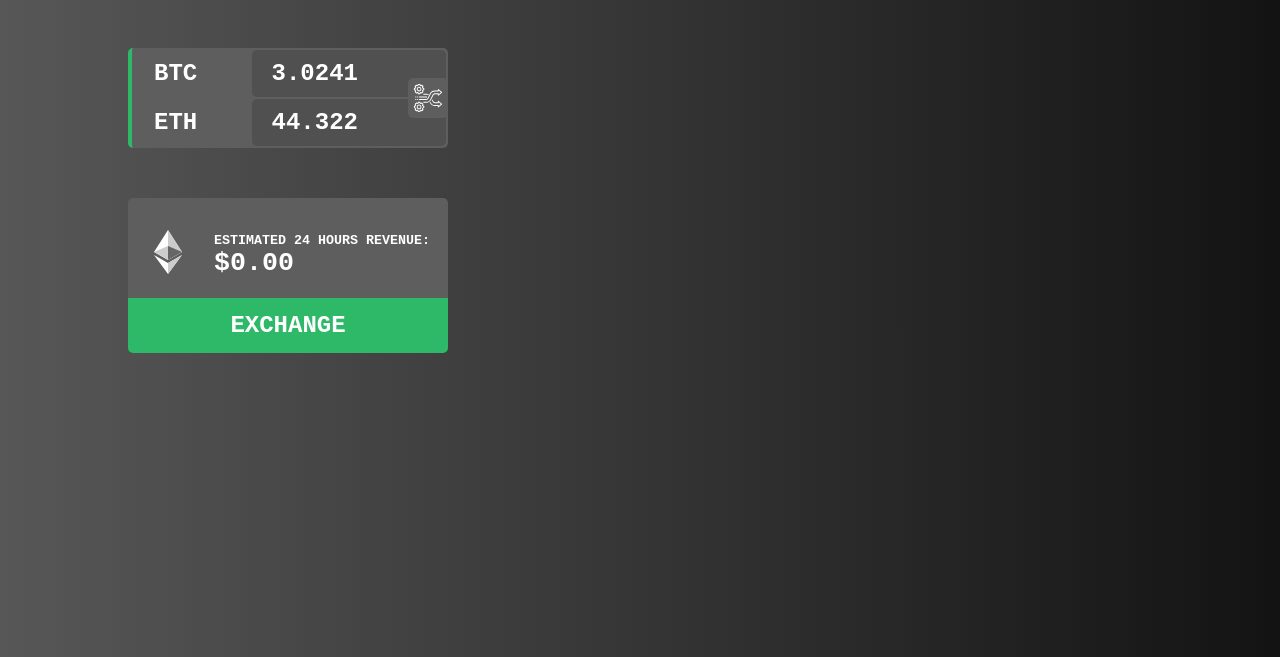
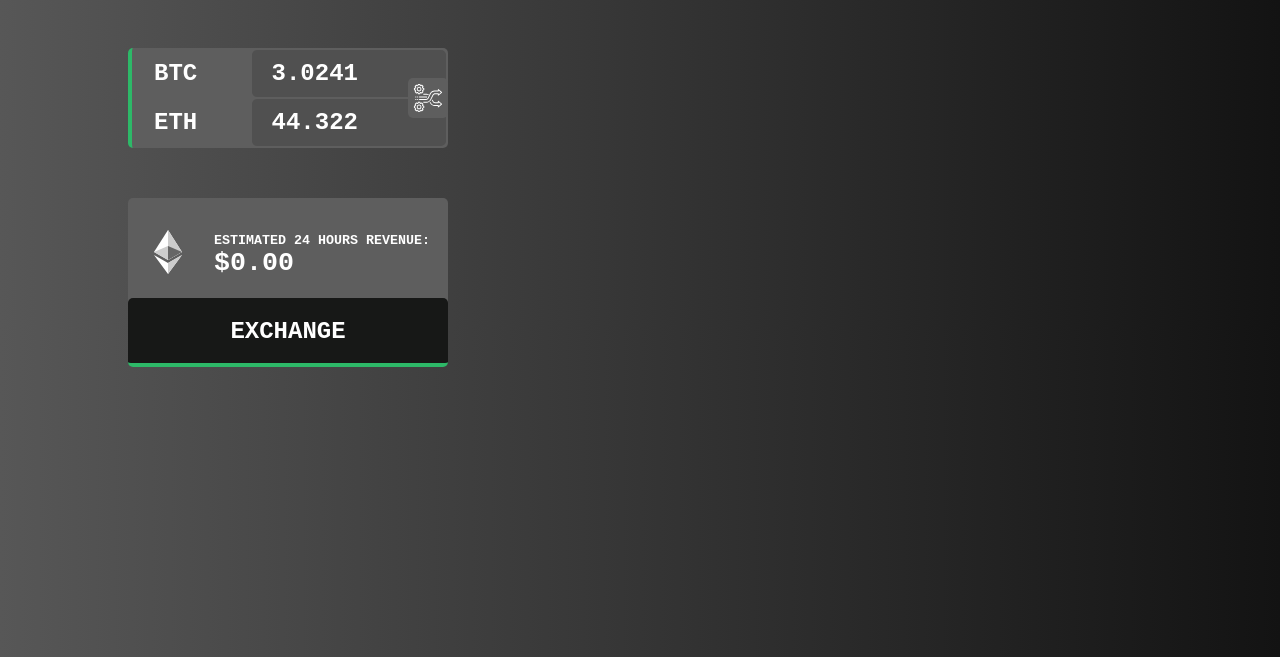
Before and after one commit to Codlangsx/templateCriptoWallet, a plain HTML site: page index.html in a window 1280 px wide. Shown: the part 143-800 px from the top of the page. Drawn offline with Linux system fonts and the light colour scheme.

Commit message:
hover e efeitos adicionados

```diff
--- a/src/css/main.css
+++ b/src/css/main.css
@@ -97,16 +97,37 @@ body{
 }
 
 #buttonExchange{
-    background-color: rgb(45, 185, 104);
+
     display:flex;
-    height: 55px;
+    height: 65px;
     width: 100%;
-    border-radius: 0 0 5px 5px;
+
+    cursor: pointer;
+
+    border-bottom-width: 4px;
+    border-bottom-style: solid;
+    border-bottom-color: rgb(45, 185, 104);
+    background-color: rgb(23, 24, 23);
+    border-radius: 5px;
 }
 
 #buttonExchange a{
     text-decoration: none;
     color: white;
     margin: auto;
-    padding: 50;
+    padding: 20px;
+    display: block;
 }
+
+#buttonExchange:hover{
+
+    border-bottom-width: 4px;
+    border-bottom-style: solid;
+    border-bottom-color: rgb(23, 24, 23);
+
+
+    background-color: rgb(45, 185, 104);
+    border-radius: 0 0 5px 5px;
+    transition: 600ms;
+
+}
--- a/src/css/nav.css
+++ b/src/css/nav.css
@@ -23,6 +23,10 @@ nav{
 nav ul{
     list-style: none;
     display: flex;
+}
+
+nav ul li:hover{
+    font-weight: bold;
 }
 
 nav ul li a{
```
